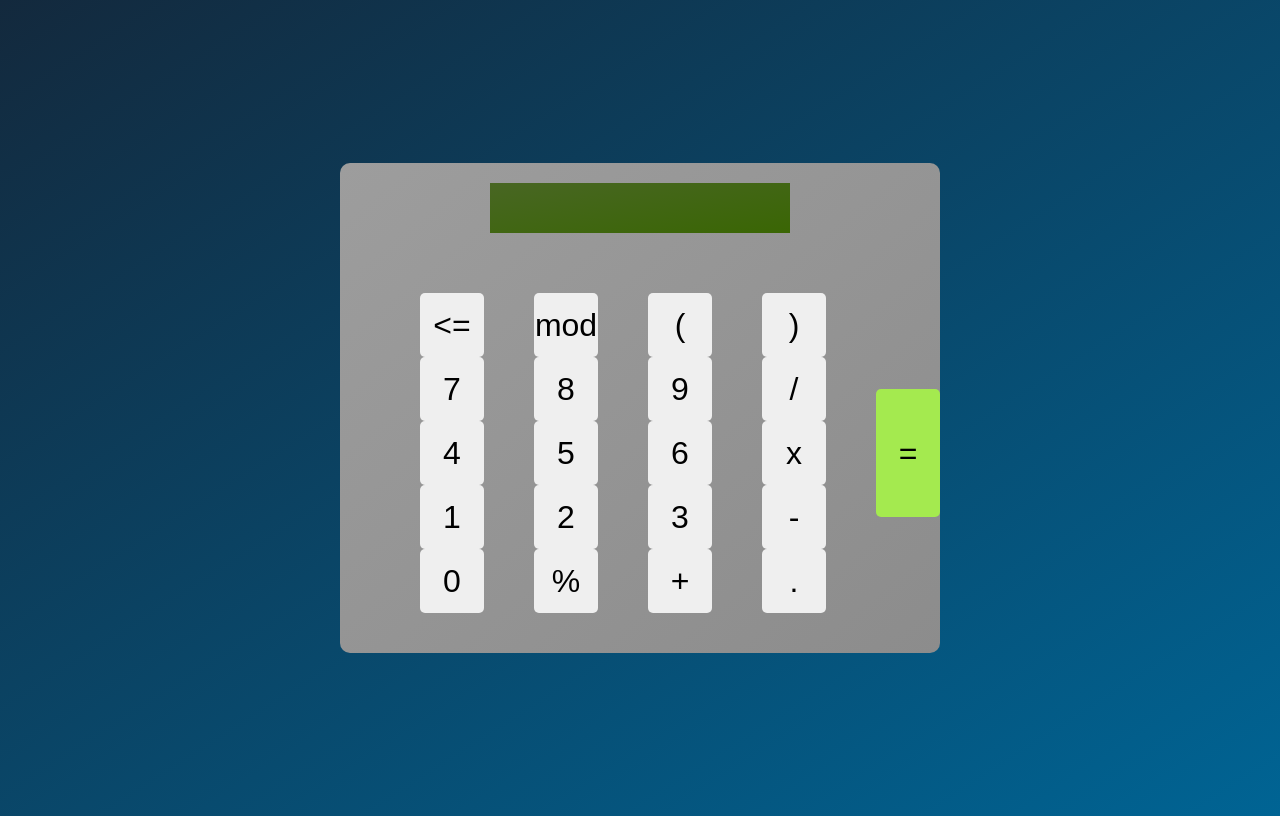
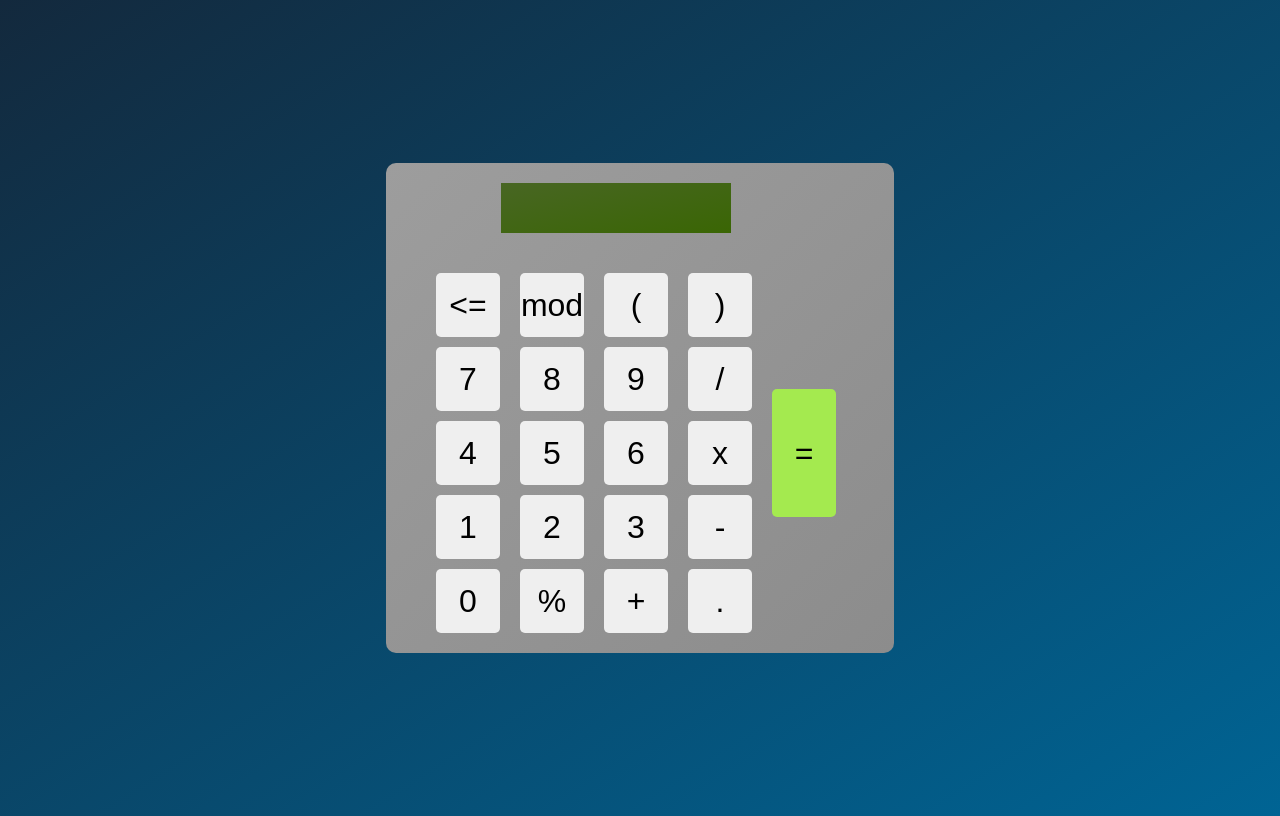
Before and after one commit to devLucasAquino/calculator-react, a React (Create React App) app: page / in a window 1280 px wide. Built offline with nearby package versions, Linux system fonts and the light colour scheme.

Commit message:
attempt added method abs() at button 'mod'

```diff
--- a/src/App.js
+++ b/src/App.js
@@ -19,11 +19,24 @@ function App() {
       setExpression(expression.slice(0, -1));
 
     }else{
-      setExpression( (prevExpression) => {
-        const updatedExpression = [...prevExpression,value];
-        return updatedExpression;
 
-      });
+      if(value === 'mod'){
+
+        let str = expression + '';
+
+        let n = parseInt(str.replace(/,/g, ''))
+
+        setExpression(Math.abs(n))
+
+
+      }else{
+
+        setExpression( (prevExpression) => {
+          const updatedExpression = [...prevExpression,value];
+          return updatedExpression;
+
+        });
+      }
 
     }
   }
--- a/src/components/OnBoard.jsx
+++ b/src/components/OnBoard.jsx
@@ -5,7 +5,7 @@ export default function OnBoard({buttonSelected}){
     return(
         <ol className="board">
             {rows.map((row, rowIndex) => <li key={rowIndex}>
-                <ol>
+                <ol className='boardFinalList'>
                     {row.map((number, colIndex) => <li key={colIndex}>
                             <button className="onBoardButtons"
                             style={{
--- a/src/index.css
+++ b/src/index.css
@@ -1,11 +1,3 @@
-li{
-  list-style: none;
-}
-
-ol{
-  gap: 2rem;
-}
-
 body{
   display: flex;
   align-items: center;
@@ -22,6 +14,7 @@ body{
   flex-direction: column;
   background-image: linear-gradient(to left top, #8c8c8c, #9d9d9d);
   border-radius: 10px;
+  padding-right: 3rem;
 }
 
 .board{
@@ -32,7 +25,14 @@ body{
   justify-content: center;
   align-items: center;
   flex-direction: row;
-  gap: 10px;
+}
+
+.board li{
+  list-style: none;
+}
+
+.boardFinalList{
+  padding: 0;
 }
 
 .board button{
@@ -45,6 +45,7 @@ body{
   font-size: 2rem;
   border-radius: 5px;
   border: none;
+  margin: 10px;
 }
 
 .onBoardButtons:hover{
```
